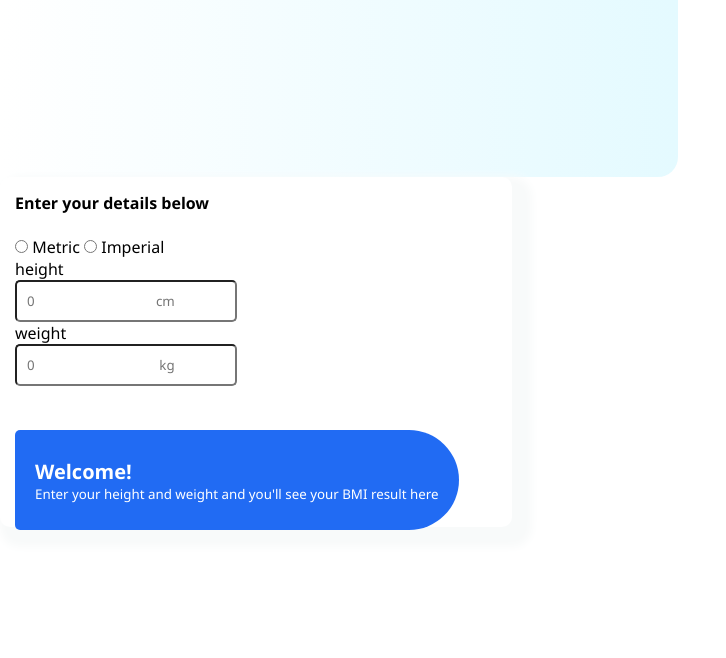
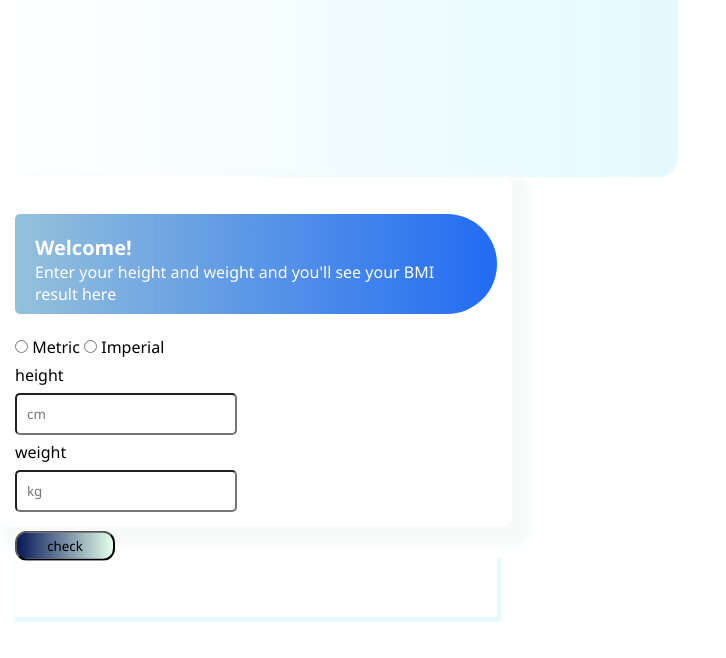
Before and after one commit to MUNYESHURImanzi/tailAlly, a plain HTML site: page index.html in a window 1280 px wide. Shown: the part 283-941 px from the top of the page, without its empty margins (0-726 px from the left). Drawn offline with Linux system fonts and the light colour scheme.

Commit message:
project update

```diff
--- a/index.css
+++ b/index.css
@@ -3,6 +3,15 @@
     padding: 0;
     box-sizing: border-box;
     font-family: 'Segoe UI', Tahoma, Geneva, Verdana, sans-serif;
+}
+
+#output{
+    box-shadow: 2px 3px 2px 2px  rgb(228, 250, 255);
+    margin-top: 10px;
+    width: 100%;
+    height: 60px;
+    text-align: center;
+   align-content: center;
 }
 .sec1{
     background: linear-gradient(to right, white,rgb(228, 250, 255));
@@ -17,7 +26,8 @@ input{
 }
 .te{
     display: flex;
-    gap: 20%;
+    gap: 4%;
+    line-height: 35px;
 }
 .sec2{
     transform: translate(120%,-110%);
@@ -28,8 +38,24 @@ input{
     padding: 15px;
     height: 350px;
 }
-.sec2 button{
-    background-color: rgb(33, 107, 243);
+
+.button{
+    transform: translate(0%,45%);
+}
+.button button{
+    border-radius: 12px;
+   background: linear-gradient(to right, rgb(5, 24, 88),rgb(228, 255, 235));;
+    width: 100px;
+    height: 30px;
+}
+button:hover{
+    background:  linear-gradient(to right, white,rgb(228, 250, 255));
+
+}
+
+
+.sec2 .Welcome{
+    background: linear-gradient(to right,rgb(148, 193, 219), rgb(33, 107, 243));
     color: white;
     border: none;
     border-radius: 5px 50px 50px 5px;
@@ -43,7 +69,7 @@ input{
 }
 .part2{
     display: flex;
-    gap: 40%;
+    gap: 20%;
     margin-top: -200px;
 }
 .sec3{
@@ -52,6 +78,9 @@ input{
     border-radius: 20px;
     margin-left: 50px;
     height: 217px;
+}
+.sec3 p{
+    line-height: 20px;
 }
 .sec3 img{
     transform: translate(3%,-30%);
--- a/index.html
+++ b/index.html
@@ -9,6 +9,7 @@
     <link rel="stylesheet" href="index.css">
 </head>
 <body>
+
    <div class="container">
     <div class="part1">
     <div class="sec1">
@@ -26,7 +27,9 @@
             starting point to evaluate your overall healthy and well-being.</p>
     </div>
     <div class="sec2">
-        <h4>Enter your details below</h4>
+
+        <br> <div class="Welcome"><span class="we">Welcome!</span><br>Enter your height and weight and you'll see your BMI result here
+        </div>
         <br>
         <form>
             <label>
@@ -43,13 +46,16 @@
               <div class="te">
                 <div class="t1">
               <label for="">height</label><br>
-              <input type="text" name="height" id="height" placeholder="0                                   cm"><br></div>
+              <input type="number" name="height" id="height" placeholder="cm"><br></div>
               <div class="t1">
               <label for="">weight</label><br>
-              <input type="text" name="weight" id="weight" placeholder="0                                    kg"><br></div>
+              <input type="number" name="weight" id="weight" placeholder="kg"><br></div>
+              <div class="button">
+                <button type="submit" id="submit"> check</button>
             </div>
-               <br><br><button type="submit" id="submit"><span class="we">Welcome!</span><br>Enter your height and weight and you'll see your BMI result here
-               </button>
+            </div>
+
+        <p id="output"></p>
         </form>
     </div>
 </div>
--- a/index.js
+++ b/index.js
@@ -1,3 +1,5 @@
+
+
 form=document.querySelector("#submit")
 
 form.addEventListener("click",(e)=>{
@@ -6,22 +8,22 @@ form.addEventListener("click",(e)=>{
     var weight= parseFloat(document.querySelector("#weight").value)
     var bodymass= weight/(height*height)
     console.log(bodymass);
-     var b=document.querySelector(".sec2 button");
+     var b=document.querySelector(".sec2 #output");
     b.innerHTML=bodymass
     if (bodymass<=18.5) {
-       var under= document.querySelector(".sec2 button")
+       var under= document.querySelector(".sec2 #output")
        under.innerHTML=" Underweight: Your BMI is less than 18.5 "
     }
     else if (bodymass>=18.5 && bodymass<=24.9) {
-        var under= document.querySelector(".sec2 button")
+        var under= document.querySelector(".sec2 #output")
         under.innerHTML="  Healthy weight: Your BMI is 18.5 to 24.9"
     }
     else if (bodymass>=25 && bodymass<=29.9 ) {
-        var under= document.querySelector(".sec2 button")
+        var under= document.querySelector(".sec2 #output")
         under.innerHTML="   Overweight: Your BMI is 25 to 29.9"
     }
     else if (bodymass>=30  ) {
-        var under= document.querySelector(".sec2 button")
+        var under= document.querySelector(".sec2 #output")
         under.innerHTML="    Obese:  Your BMI is 30 or higher "
     }
     else if (weight !== '' || height !== '') {
```
